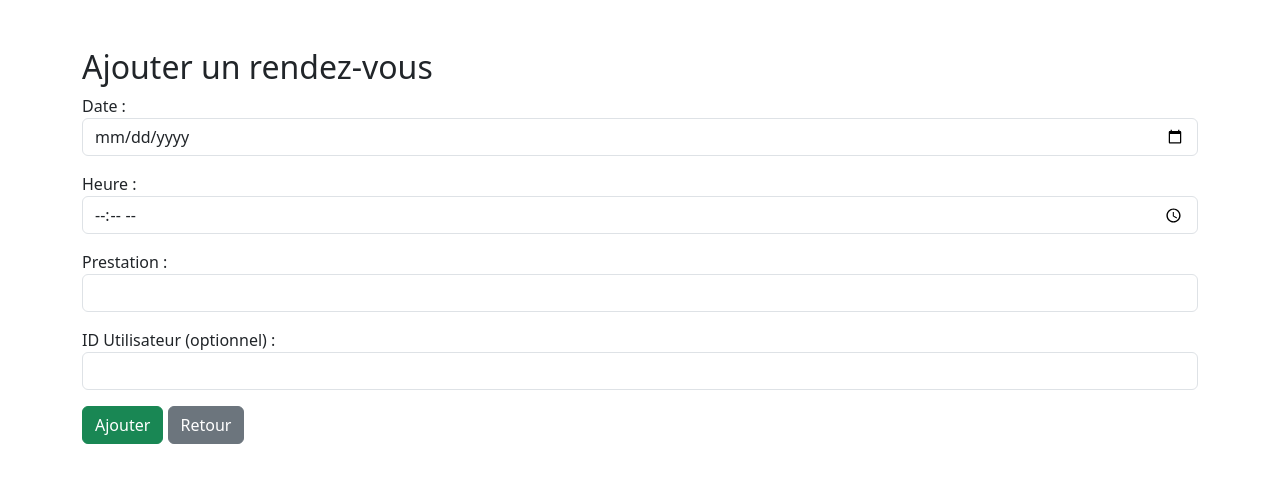
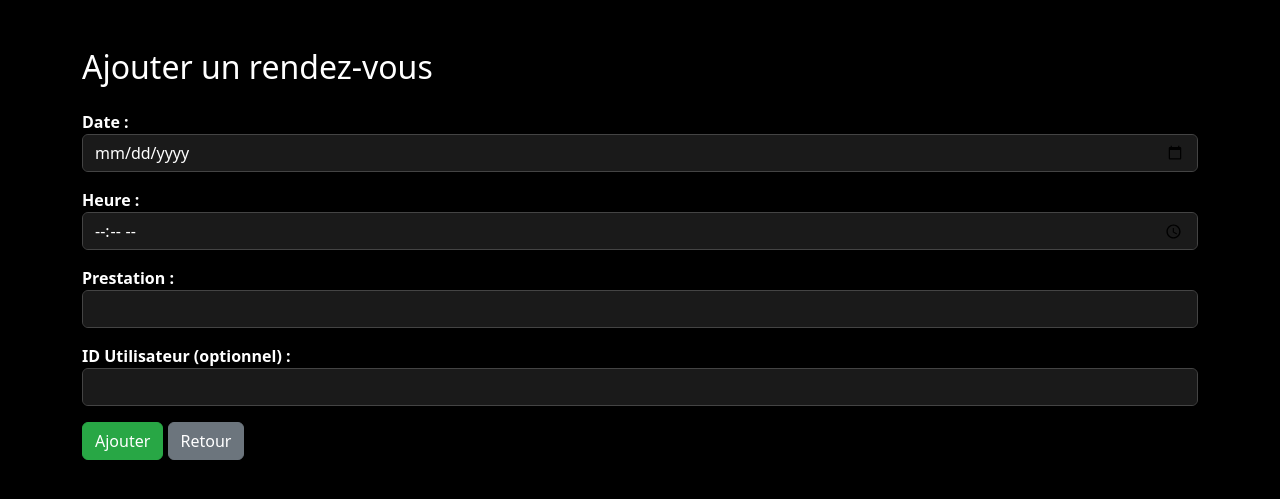
Before and after one commit to YEHIA060606/Yehia, a PHP site: page /admin/ajouter_rdv.php in a window 1280 px wide. Shown: the top 499 px of the page. Run offline with PHP 8.4, Linux system fonts and the light colour scheme; the visitor is signed in with stand-in values (Sample User, id 1).

Commit message:
dernier commit

```diff
--- a/admin/ajouter_rdv.php
+++ b/admin/ajouter_rdv.php
@@ -12,7 +12,7 @@ if ($_SERVER['REQUEST_METHOD'] === 'POST') {
     $date = $_POST['date'];
     $heure = $_POST['heure'];
     $prestation = $_POST['prestation'];
-    $user_id = $_POST['user_id']; // Peut être vide ou spécifique
+    $user_id = $_POST['user_id'];
 
     $stmt = $pdo->prepare("INSERT INTO rendezvous (user_id, date_rdv, heure_rdv, prestation) VALUES (?, ?, ?, ?)");
     $stmt->execute([$user_id, $date, $heure, $prestation]);
@@ -27,25 +27,50 @@ if ($_SERVER['REQUEST_METHOD'] === 'POST') {
     <meta charset="UTF-8">
     <title>Ajouter Rendez-vous</title>
     <link href="https://cdn.jsdelivr.net/npm/bootstrap@5.3.0/dist/css/bootstrap.min.css" rel="stylesheet">
+    <style>
+        body {
+            background-color: #000;
+            color: #fff;
+        }
+        .form-control {
+            background-color: #1a1a1a;
+            color: #fff;
+            border: 1px solid #444;
+        }
+        .form-control::placeholder {
+            color: #aaa;
+        }
+        label {
+            font-weight: bold;
+        }
+        .btn-success {
+            background-color: #28a745;
+            border-color: #28a745;
+        }
+        .btn-secondary {
+            background-color: #6c757d;
+            border-color: #6c757d;
+        }
+    </style>
 </head>
 <body class="container mt-5">
-    <h2>Ajouter un rendez-vous</h2>
+    <h2 class="mb-4">Ajouter un rendez-vous</h2>
     <form method="post">
         <div class="mb-3">
-            <label>Date :</label>
-            <input type="date" name="date" class="form-control" required>
+            <label for="date">Date :</label>
+            <input type="date" name="date" id="date" class="form-control" required>
         </div>
         <div class="mb-3">
-            <label>Heure :</label>
-            <input type="time" name="heure" class="form-control" required>
+            <label for="heure">Heure :</label>
+            <input type="time" name="heure" id="heure" class="form-control" required>
         </div>
         <div class="mb-3">
-            <label>Prestation :</label>
-            <input type="text" name="prestation" class="form-control" required>
+            <label for="prestation">Prestation :</label>
+            <input type="text" name="prestation" id="prestation" class="form-control" required>
         </div>
         <div class="mb-3">
-            <label>ID Utilisateur (optionnel) :</label>
-            <input type="number" name="user_id" class="form-control">
+            <label for="user_id">ID Utilisateur (optionnel) :</label>
+            <input type="number" name="user_id" id="user_id" class="form-control">
         </div>
         <button type="submit" class="btn btn-success">Ajouter</button>
         <a href="admin_rendezvous.php" class="btn btn-secondary">Retour</a>
```
Also changed, not shown: index.php (+33 -23 lines).
